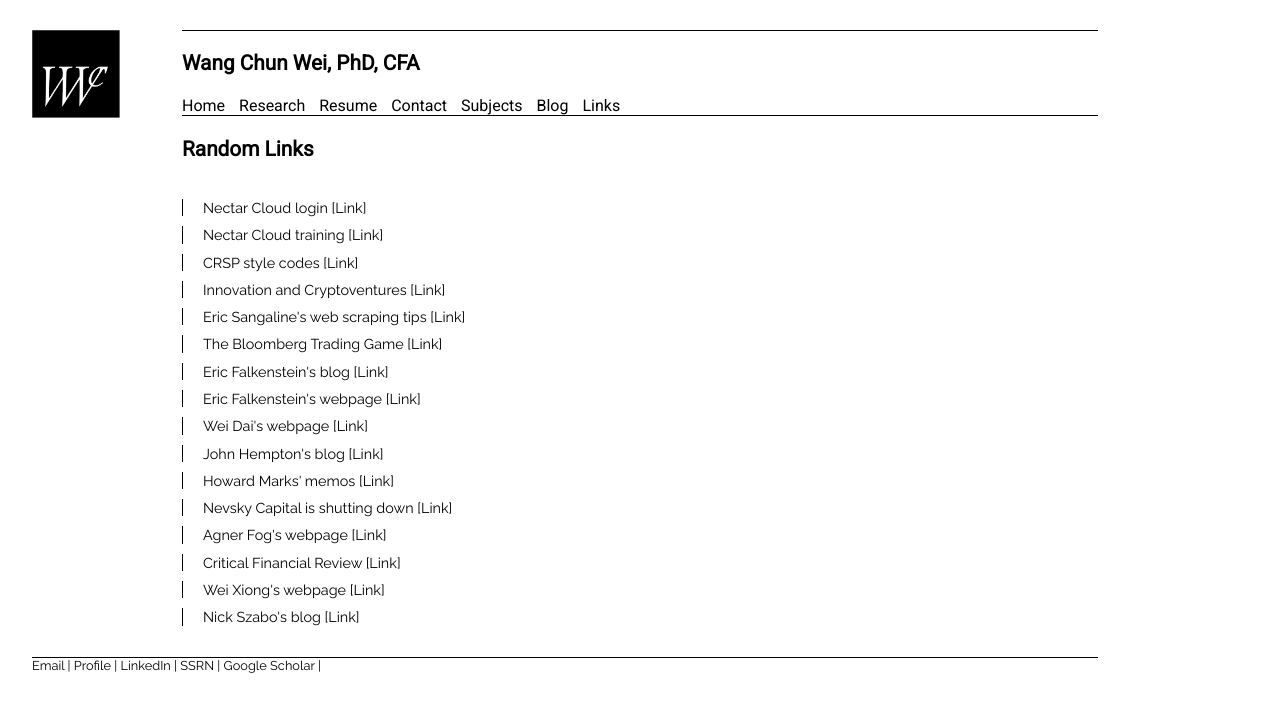
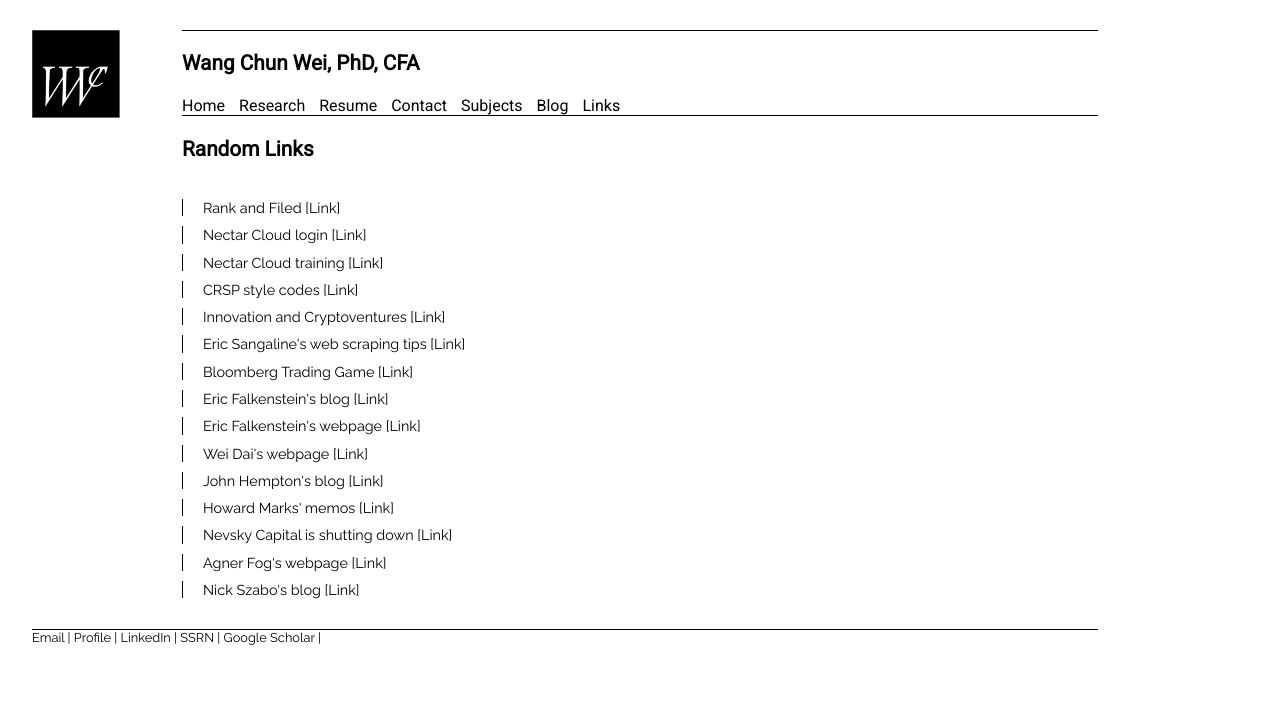
Before and after one commit to weiwangchun/weiwangchun.github.io, a Jekyll site: the page built from links/index.html, in a window 1280 px wide. Shown: the top 712 px of the page. Built offline with Jekyll 4.4.1, drawn with Linux system fonts in a browser that asks for light colours.

Commit message:
Update index.html

```diff
--- a/links/index.html
+++ b/links/index.html
@@ -10,12 +10,13 @@
 
   <h1> Random Links</h1>
   <br>
+  <p> Rank and Filed <a href="http://rankandfiled.com/#/data/tickers">[Link]</a></p>
   <p> Nectar Cloud login <a href="https://nectar.org.au/cloudpage/">[Link]</a></p>
   <p> Nectar Cloud training <a href="http://training.nectar.org.au/package07/sections/firstSSHCommands.html">[Link]</a></p>
   <p> CRSP style codes <a href="http://www.crsp.com/products/documentation/crsp-style-code">[Link]</a></p>
   <p> Innovation and Cryptoventures <a href ="https://faculty.fuqua.duke.edu/%7Echarvey/Teaching/898_2016/syl898.htm">[Link]</a></p>
   <p> Eric Sangaline's web scraping tips <a href ="http://sangaline.com/post/advanced-web-scraping-tutorial/">[Link]</a></p>
-  <p> The Bloomberg Trading Game <a href="https://www.bloomberg.com/features/2015-stock-chart-trading-game/">[Link]</a></p>
+  <p> Bloomberg Trading Game <a href="https://www.bloomberg.com/features/2015-stock-chart-trading-game/">[Link]</a></p>
   <p> Eric Falkenstein's blog <a href="http://falkenblog.blogspot.com.au/">[Link]</a></p>
   <p> Eric Falkenstein's webpage <a href="http://www.efalken.com/papers/index.html">[Link]</a></p>
   <p> Wei Dai's webpage <a href="http://www.weidai.com/">[Link]</a></p>
@@ -23,8 +24,6 @@
   <p> Howard Marks' memos <a href="https://www.oaktreecapital.com/insights/howard-marks-memos">[Link]</a></p>
   <p> Nevsky Capital is shutting down <a href="https://www.zerohedge.com/news/2016-01-05/why-15-billion-nevsky-capital-shutting-down-full-letter">[Link]</a></p>
   <p> Agner Fog's webpage <a href="http://www.agner.org/">[Link]</a></p>
-  <p> Critical Financial Review <a href="http://cfr.ivo-welch.info">[Link]</a></p>
-  <p> Wei Xiong's webpage <a href="http://wxiong.mycpanel.princeton.edu/">[Link]</a></p>
   <p> Nick Szabo's blog <a href="https://unenumerated.blogspot.com.au/">[Link]</a></p>
 
 
```
